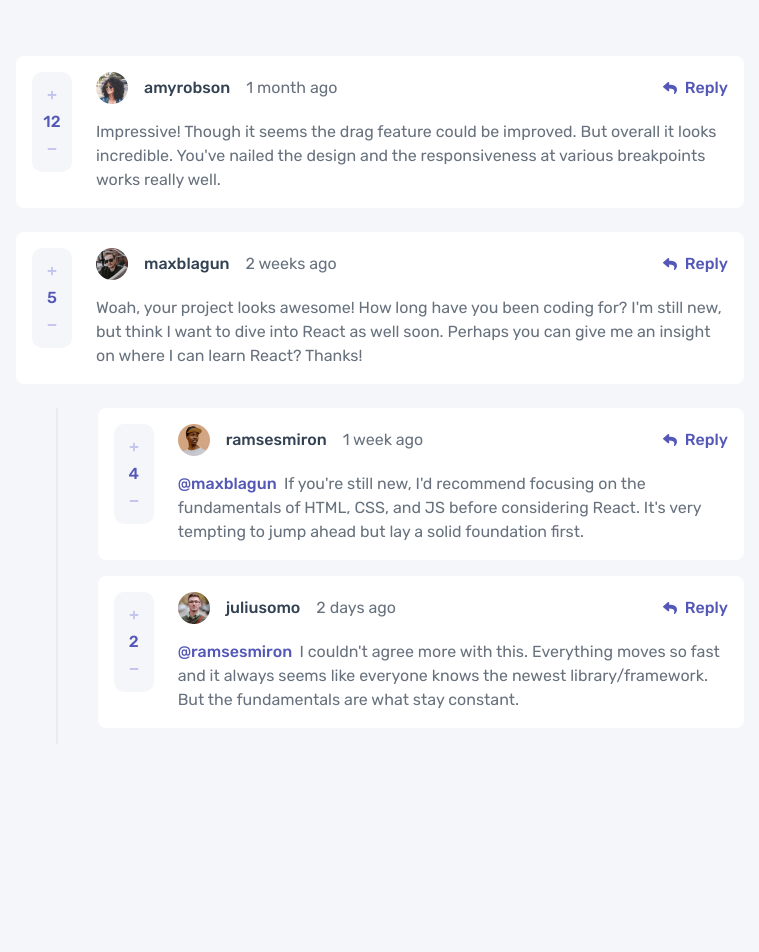
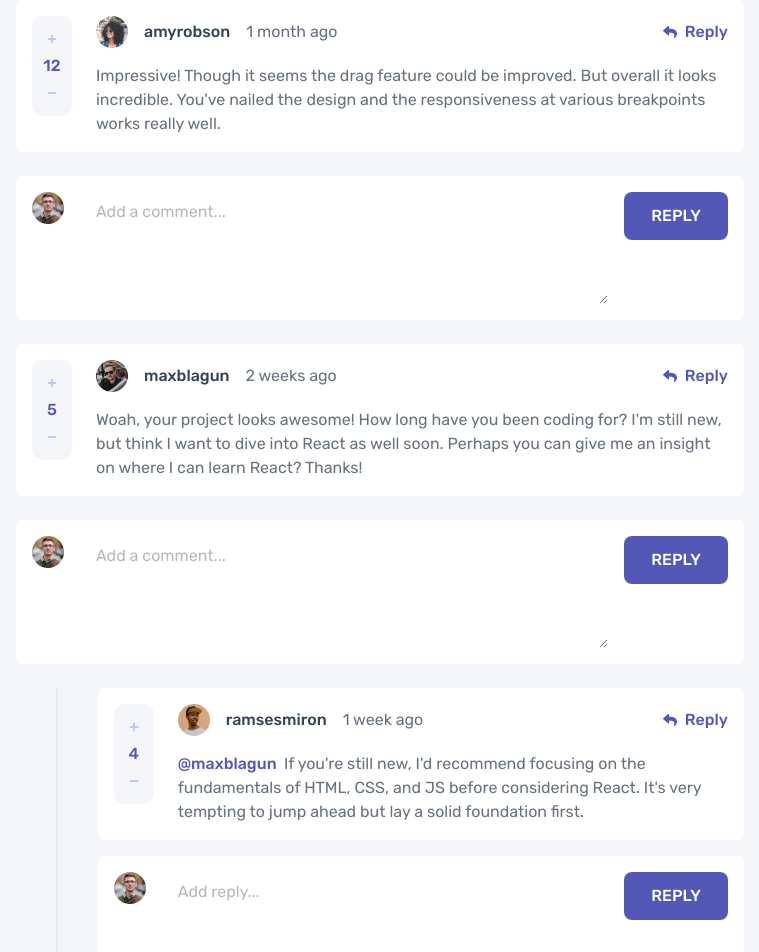
Before and after one commit to Star-Mdakane/interactive-comment-section-integration-testing, a Next.js app: page / in a window 1280 px wide. Shown: the top 952 px of the page, without its empty margins (260-1019 px from the left). Before the commit the page ends 800 px from the top, so only its background shows below. Built offline with nearby package versions, Linux system fonts and the light colour scheme.

Commit message:
comment and reply form initial ui

```diff
--- a/app/page.js
+++ b/app/page.js
@@ -1,4 +1,6 @@
 import Comment from "@/components/Comment";
+import CommentForm from "@/components/CommentForm";
+import ReplyForm from "@/components/ReplyForm";
 import post from "@/public/data.json"
 
 export default function Home() {
@@ -6,7 +8,7 @@ export default function Home() {
   const currentUser = post.currentUser;
   const userName = currentUser.username;
   const comments = post.comments;
-  // console.log(comments);
+  console.log(comments);
 
   const replies = () => {
 
@@ -17,8 +19,10 @@ export default function Home() {
 
     <div className="w-86 md:w-171 lg:w-182 mx-auto flex flex-col">
       {comments.map(comment => (
-        <Comment key={comment.id} comment={comment} />
+        <Comment key={comment.id} comment={comment} user={currentUser} />
       ))}
+      <CommentForm btnLabel="reply" user={currentUser} />
+      {/* <ReplyForm btnLabel="reply" user={currentUser} /> */}
     </div>
   );
 }
--- a/components/Comment.jsx
+++ b/components/Comment.jsx
@@ -2,8 +2,11 @@ import React from 'react'
 import Reply from './Reply';
 import { FaMinus, FaPlus, FaReply } from 'react-icons/fa';
 import Image from 'next/image';
+import CommentForm from './CommentForm';
+import ReplyForm from "@/components/ReplyForm";
 
-const Comment = ({ comment }) => {
+
+const Comment = ({ comment, user }) => {
 
     const replies = comment.replies;
     const image = comment.user?.image?.png;
@@ -12,7 +15,8 @@ const Comment = ({ comment }) => {
 
     return (
         <>
-            <div className='bg-white rounded-lg p-4 grid gap-4 md:gap-x-6 grid-cols-2 md:grid-cols-[40px_1fr_1fr] mb-4 md:mb-6'>
+            <div className='flex flex-col gap-6 mb-6'>
+                <div className='bg-white rounded-lg p-4 grid gap-4 md:gap-x-6 grid-cols-2 md:grid-cols-[40px_1fr_1fr]'>
                     <div className='w-full flex col-span-full md:row-start-1 md:col-start-2 md:col-span-1 gap-4 items-center'>
                         <Image
                             src={image}
@@ -39,12 +43,16 @@ const Comment = ({ comment }) => {
                         <span className='text-[16px] leading-[150%] tracking-normal font-medium'>Reply</span>
                     </button>
                 </div>
+                <CommentForm btnLabel="reply" user={user} />
+            </div>
+
             {replies.map(reply => (
                 <div key={reply.id} >
-
-                    <Reply reply={reply} />
+                    <Reply reply={reply} user={user} />
                 </div>
             ))}
+            {/* <CommentForm btnLabel="reply" user={comment} /> */}
+            {/* <ReplyForm btnLabel="reply" user={comment} /> */}
 
         </>
 
--- a/components/CommentForm.jsx
+++ b/components/CommentForm.jsx
@@ -1,8 +1,33 @@
+import Image from 'next/image'
 import React from 'react'
 
-const CommentForm = () => {
+const CommentForm = ({ user, btnLabel }) => {
+
+    const image = user.user?.image?.png || user.image?.png;;
+
+
     return (
-        <div>CommentForm</div>
+        <form className='min-h-36 bg-white grid grid-cols-2 md:grid-cols-[32px_1fr_104px] gap-4 rounded-lg p-4'>
+            <div className='col-start-1 col-end-3 md:col-start-2 row-start-1'>
+                <textarea name="text" rows={3} id=""
+                    className='w-full h-full px-4 py-2 focus:outline-text'
+                    placeholder='Add a comment...'
+                >
+
+                </textarea>
+            </div>
+            <div className='h-full justify-self-start flex items-center md:place-items-start'>
+                <Image
+                    src={image}
+                    alt="avatar"
+                    width={32}
+                    height={32} />
+                <p className='text-[16px] text-text-bold leading-[150%] tracking-normal font-medium'></p>
+            </div>
+            <button className='w-26 h-12  items-center justify-center rounded-lg justify-self-end text-[16px] leading-[150%] tracking-normal font-medium bg-pri text-white uppercase cursor-pointer'>
+                {btnLabel}
+            </button>
+        </form>
     )
 }
 
--- a/components/Reply.jsx
+++ b/components/Reply.jsx
@@ -1,13 +1,17 @@
 import Image from 'next/image';
 import React from 'react'
 import { FaMinus, FaPlus, FaReply } from 'react-icons/fa';
+import ReplyForm from "@/components/ReplyForm";
 
-const Reply = ({ reply }) => {
+
+const Reply = ({ reply, user }) => {
 
     const image = reply.user?.image?.png;
     const username = reply.user.username;
 
     return (
+        <>
+            <div className='flex flex-col mb-4'>
                 <div className='h-full md:h-42 flex md:gap-10'>
                     <div className='hidden h-full md:block md:ml-10 w-1 bg-[#E9EBF0]'></div>
                     <div className='bg-white md:h-38 rounded-lg p-4 grid gap-4 md:gap-x-6 grid-cols-2 md:grid-cols-[40px_minmax(250px,1fr)_1fr]'>
@@ -41,6 +45,9 @@ const Reply = ({ reply }) => {
                         </button>
                     </div>
                 </div>
+                <ReplyForm btnLabel="reply" user={user} />
+            </div>
+        </>
     )
 }
 
--- /dev/null
+++ b/components/ReplyForm.jsx
@@ -0,0 +1,36 @@
+import Image from 'next/image'
+import React from 'react'
+
+const CommentForm = ({ user, btnLabel }) => {
+
+    const image = user.user?.image?.png || user.image?.png;
+
+    return (
+        <div className='h-full w-full flex md:gap-10'>
+            <div className='hidden h-full min-h-36 md:block md:ml-10 w-0.5 bg-[#E9EBF0]'></div>
+            <form className='w-full bg-white grid grid-cols-2 md:grid-cols-[32px_1fr_104px] gap-4 rounded-lg p-4'>
+                <div className='col-start-1 col-end-3 md:col-start-2 row-start-1'>
+                    <textarea name="text" rows={3} id=""
+                        className='w-full h-full px-4 py-2 focus:outline-text'
+                        placeholder='Add reply...'
+                    >
+
+                    </textarea>
+                </div>
+                <div className='h-full justify-self-start flex items-center md:place-items-start'>
+                    <Image
+                        src={image}
+                        alt="avatar"
+                        width={32}
+                        height={32} />
+                    <p className='text-[16px] text-text-bold leading-[150%] tracking-normal font-medium'></p>
+                </div>
+                <button className='w-26 h-12  items-center justify-center rounded-lg justify-self-end text-[16px] leading-[150%] tracking-normal font-medium bg-pri text-white uppercase cursor-pointer'>
+                    {btnLabel}
+                </button>
+            </form>
+        </div>
+    )
+}
+
+export default CommentForm
--- a/components/User.jsx
+++ /dev/null
@@ -1,9 +0,0 @@
-import React from 'react'
-
-const User = () => {
-    return (
-        <div>User</div>
-    )
-}
-
-export default User
```
Also changed, not shown: public/README-template.md. Lines whose indentation alone changed are shown as unchanged.
